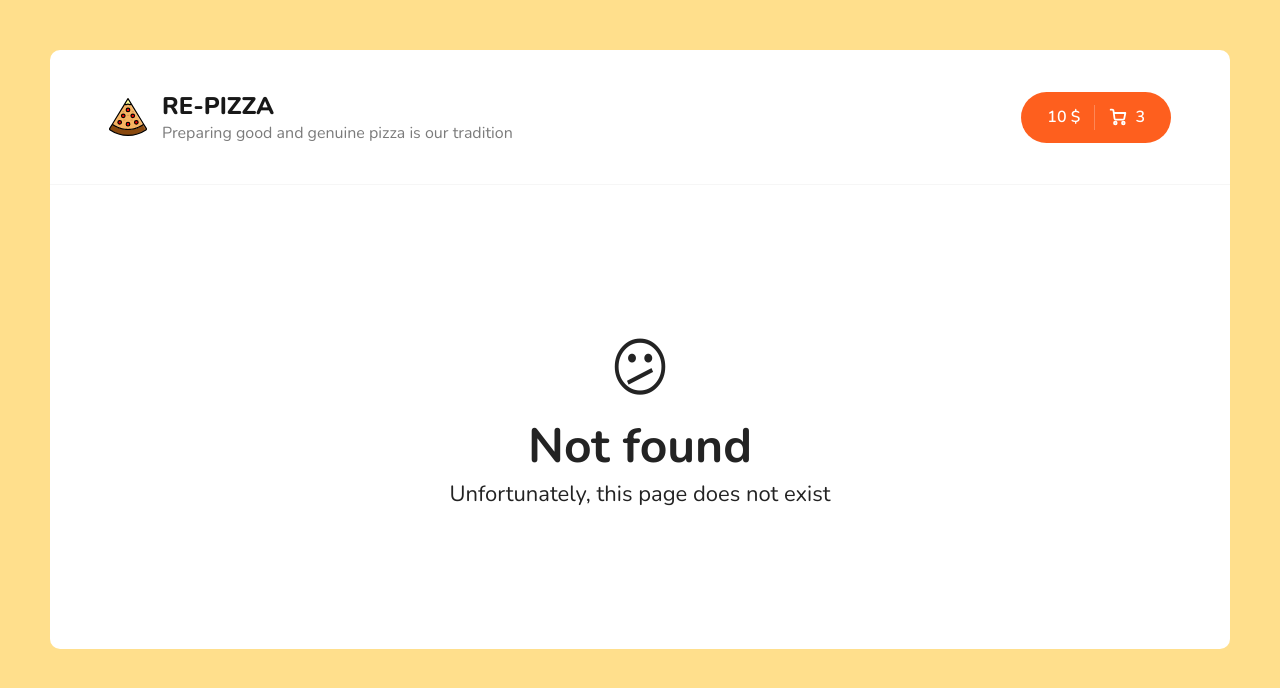
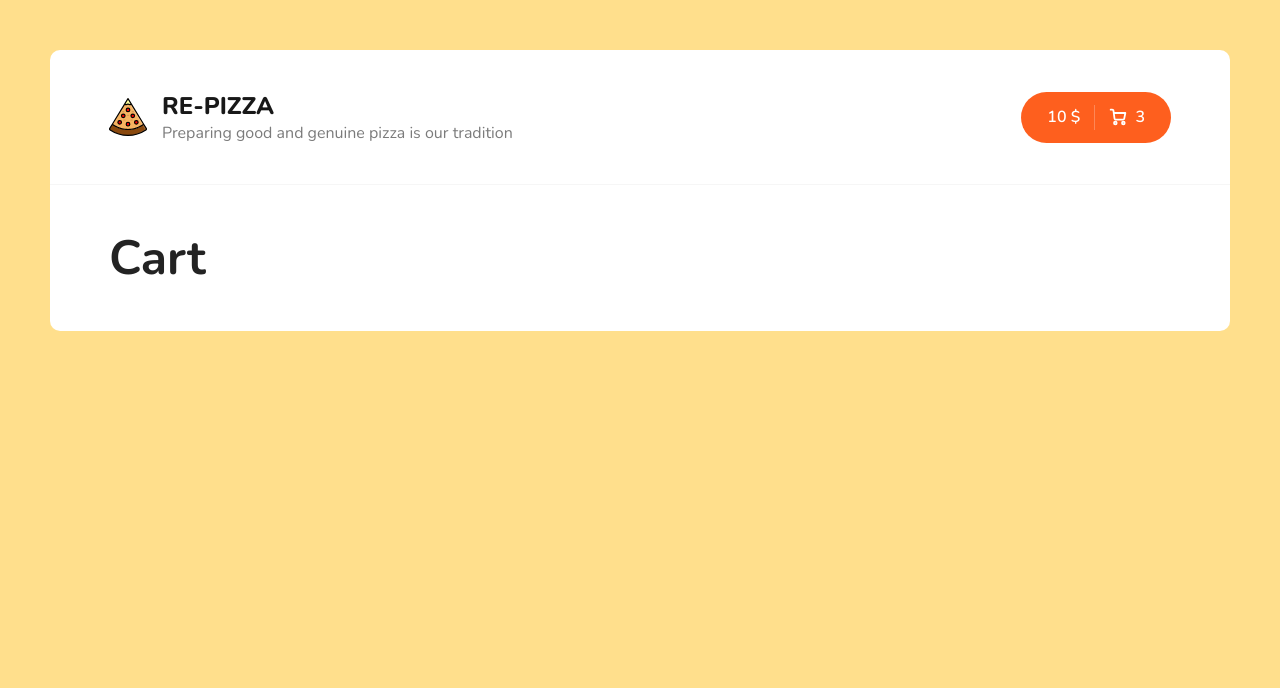
Before and after one commit to VoronovichDev/pizza-app, a React (Create React App) app: page /cart in a window 1280 px wide. Before the commit this address had no page. Shown: the top 688 px of the page. Built offline with nearby package versions, Linux system fonts and the light colour scheme.

Commit message:
feat: add basic routes

```diff
--- a/src/App.js
+++ b/src/App.js
@@ -1,7 +1,9 @@
 import React from 'react';
+import { Routes, Route } from 'react-router-dom';
 
 import Header from './components/Header';
 import Home from './pages/Home';
+import Cart from './pages/Cart';
 import NotFound from './pages/NotFound';
 
 import './scss/app.scss';
@@ -12,7 +14,11 @@
       <Header />
       <div className="content">
         <div className="container">
-          <NotFound />
+          <Routes>
+            <Route path="/" element={<Home />} />
+            <Route path="/cart" element={<Cart />} />
+            <Route path="*" element={<NotFound />} />
+          </Routes>
         </div>
       </div>
     </div>
--- a/src/components/Header.jsx
+++ b/src/components/Header.jsx
@@ -1,10 +1,12 @@
 import React from 'react';
 import logoSvg from '../assets/img/pizza-logo.svg';
+import { Link } from 'react-router-dom';
 
 const Header = () => {
   return (
     <div className="header">
       <div className="container">
+        <Link to="/">
           <div className="header__logo">
             <img width="38" src={logoSvg} alt="Pizza logo" />
             <div>
@@ -12,8 +14,9 @@
               <p>Preparing good and genuine pizza is our tradition</p>
             </div>
           </div>
+        </Link>
         <div className="header__cart">
-          <a href="/" className="button button--cart">
+          <Link to="/cart" className="button button--cart">
             <span>10 $</span>
             <div className="button__delimiter"></div>
             <svg
@@ -46,7 +49,7 @@
               />
             </svg>
             <span>3</span>
-          </a>
+          </Link>
         </div>
       </div>
     </div>
--- a/src/components/NotFoundBlock/NotFoundBlock.module.scss
+++ b/src/components/NotFoundBlock/NotFoundBlock.module.scss
@@ -1,6 +1,8 @@
 .root {
    padding: 100px;
    text-align: center;
+   max-width: 750px;
+   margin: 0 auto;
 
    span {
       font-size: 64px;
--- a/src/index.js
+++ b/src/index.js
@@ -1,7 +1,7 @@
 import React from 'react';
 import ReactDOM from 'react-dom/client';
 import App from './App';
-import { BrowserRouter, Routes, Route } from 'react-router-dom';
+import { BrowserRouter } from 'react-router-dom';
 
 const root = ReactDOM.createRoot(document.getElementById('root'));
 root.render(
--- a/src/pages/Cart.jsx
+++ b/src/pages/Cart.jsx
@@ -0,0 +1,7 @@
+import React from 'react';
+
+const Cart = () => {
+  return <h1>Cart</h1>;
+};
+
+export default Cart;
```
Lines whose indentation alone changed are shown as unchanged.
